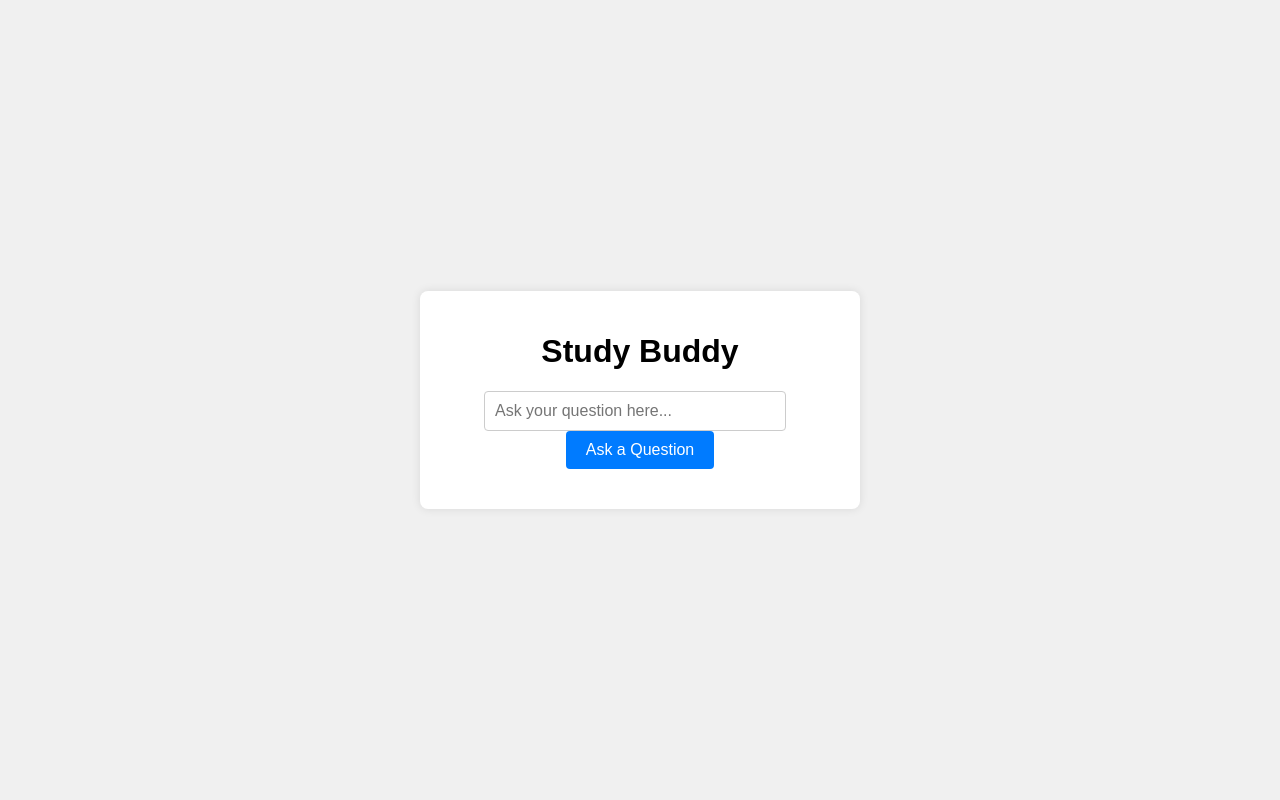
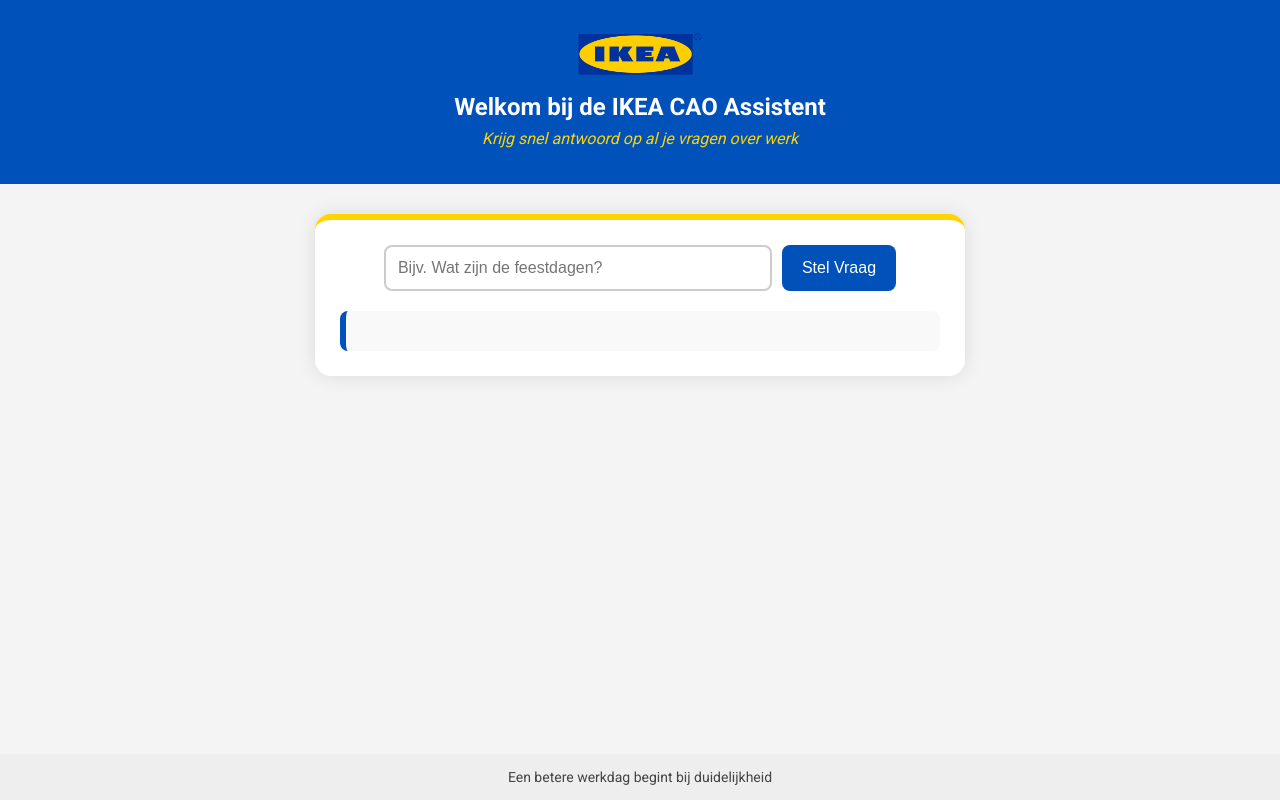
Before and after one commit to DaphneBruggeman/PRG8-study-buddy, a website: page client/index.html in a window 1280 px wide. Drawn offline with Linux system fonts and the light colour scheme.

Commit message:
Updated style to match IKEA

```diff
--- a/client/index.html
+++ b/client/index.html
@@ -1,23 +1,31 @@
 <!DOCTYPE html>
-<html lang="en">
+<html lang="nl">
 <head>
-    <meta charset="UTF-8">
-    <meta name="viewport" content="width=device-width, initial-scale=1.0">
-    <title>Study Buddy</title>
-    <link rel="stylesheet" href="style.css">
+    <meta charset="UTF-8" />
+    <meta name="viewport" content="width=device-width, initial-scale=1.0"/>
+    <title>IKEA CAO Assistent</title>
+    <link rel="stylesheet" href="style.css" />
+    <link href="https://fonts.googleapis.com/css2?family=Roboto:wght@400;700&display=swap" rel="stylesheet">
 </head>
 <body>
+    <div class="banner">
+   <img src="/assets/Ikea_logo.png" alt="IKEA Logo" class="logo" />
+        <h1>Welkom bij de IKEA CAO Assistent</h1>
+        <p class="tagline">Krijg snel antwoord op al je vragen over werk</p>
+    </div>
+
     <div class="container">
-        <h1>Study Buddy</h1>
         <div class="input-container">
-            <input type="text" id="userQuery" placeholder="Ask your question here..." />
-            <button id="submitBtn">Ask a Question</button>
+            <input type="text" id="userQuery" placeholder="Bijv. Wat zijn de feestdagen?" />
+            <button id="submitBtn">Stel Vraag</button>
             <div id="loadingSpinner" class="spinner"></div>
         </div>
-        <div id="responseContainer" class="response-container">
+        <div id="responseContainer" class="response-container"></div>
+    </div>
 
-        </div>
-    </div>
+    <footer>
+        Een betere werkdag begint bij duidelijkheid
+    </footer>
 
     <script src="script.js"></script>
 </body>
--- a/client/script.js
+++ b/client/script.js
@@ -1,27 +1,33 @@
-
 let chatHistory = [];
 let isProcessing = false;
 
 const submitBtn = document.getElementById('submitBtn');
+const loadingSpinner = document.getElementById('loadingSpinner');
+const responseContainer = document.getElementById('responseContainer');
+
 submitBtn.addEventListener('click', askQuestion);
 
 async function askQuestion() {
     if (isProcessing) return;
 
-    const userQuery = document.getElementById('userQuery').value.trim();
+    const userQueryInput = document.getElementById('userQuery');
+    const userQuery = userQueryInput.value.trim();
+
     if (!userQuery) {
-        alert('Please enter a study question first!');
+        alert('Vul eerst een vraag in');
         return;
     }
 
     isProcessing = true;
     submitBtn.disabled = true;
-    document.getElementById('loadingSpinner').style.display = 'inline-block';
+    loadingSpinner.style.display = 'inline-block';
 
     chatHistory.push({ role: 'user', content: userQuery });
 
-    const responseContainer = document.getElementById('responseContainer');
-    responseContainer.innerHTML = `<p><strong>Response:</strong> </p>`;
+    responseContainer.innerHTML = `
+        <p><strong>Antwoord:</strong></p>
+        <p><em>Even kijken in het magazijn...</em></p>
+    `;
 
     try {
         const response = await fetch('http://localhost:3000/chat', {
@@ -33,7 +39,7 @@
         });
 
         if (!response.ok) {
-            throw new Error('Network response was not ok');
+            throw new Error('Netwerkfout bij het ophalen van antwoord');
         }
 
         const reader = response.body.getReader();
@@ -47,16 +53,20 @@
             const chunk = decoder.decode(value, { stream: true });
             fullText += chunk;
 
-            responseContainer.innerHTML = `<p><strong>Response:</strong> ${fullText}</p>`;
+            responseContainer.innerHTML = `
+                <p><strong>Antwoord:</strong></p>
+                <p>${fullText}</p>
+            `;
         }
 
         chatHistory.push({ role: 'assistant', content: fullText });
     } catch (error) {
-        console.error('Error fetching response:', error);
-        alert('An error occurred while fetching response.');
+        console.error('Fout bij ophalen antwoord:', error);
+        alert('Er is iets misgegaan bij het ophalen van het antwoord');
     } finally {
         isProcessing = false;
         submitBtn.disabled = false;
-        document.getElementById('loadingSpinner').style.display = 'none';
+        loadingSpinner.style.display = 'none';
+        userQueryInput.value = '';
     }
 }
--- a/client/style.css
+++ b/client/style.css
@@ -1,44 +1,78 @@
 body {
-    font-family: Arial, sans-serif;
-    background-color: #f0f0f0;
+    font-family: 'Roboto', sans-serif;
+    background-color: #f4f4f4;
+    margin: 0;
+    padding: 0;
     display: flex;
-    justify-content: center;
-    align-items: center;
-    height: 100vh;
+    flex-direction: column;
+    min-height: 100vh;
+}
+
+.banner {
+    background-color: #0051ba;
+    color: white;
+    text-align: center;
+    padding: 30px 20px 20px;
+}
+
+.logo {
+    max-width: 130px;
+    margin-bottom: 10px;
+}
+
+.banner h1 {
+    font-size: 24px;
     margin: 0;
 }
 
+.tagline {
+    margin-top: 8px;
+    font-size: 16px;
+    font-style: italic;
+    color: #ffd400;
+}
+
 .container {
+    background-color: #ffffff;
+    margin: 30px auto;
+    padding: 25px;
+    border-radius: 16px;
+    box-shadow: 0 0 20px rgba(0, 0, 0, 0.1);
+    max-width: 600px;
+    width: 90%;
     text-align: center;
-    background-color: #fff;
-    padding: 20px;
-    border-radius: 8px;
-    box-shadow: 0 0 10px rgba(0,0,0,0.1);
-    max-width: 400px;
-    width: 100%;
+    border-top: 6px solid #ffd400;
 }
 
 .input-container {
     margin-bottom: 20px;
+    display: flex;
+    justify-content: center;
+    gap: 10px;
+    flex-wrap: wrap;
 }
 
 input[type="text"] {
-    width: 70%;
-    padding: 10px;
-    margin-right: 10px;
-    border: 1px solid #ccc;
-    border-radius: 4px;
+    width: 60%;
+    padding: 12px;
+    border: 2px solid #ccc;
+    border-radius: 8px;
     font-size: 16px;
 }
 
 button {
-    padding: 10px 20px;
-    background-color: #007bff;
-    color: #fff;
+    padding: 12px 20px;
+    background-color: #0051ba;
+    color: white;
     border: none;
-    border-radius: 4px;
+    border-radius: 8px;
     cursor: pointer;
     font-size: 16px;
+    transition: background-color 0.3s ease;
+}
+
+button:hover {
+    background-color: #003f94;
 }
 
 button:disabled {
@@ -48,11 +82,12 @@
 
 .spinner {
     display: none;
+    margin-top: 10px;
     border: 4px solid rgba(0, 0, 0, 0.1);
-    border-left-color: #007bff;
+    border-left-color: #0051ba;
     border-radius: 50%;
-    width: 20px;
-    height: 20px;
+    width: 24px;
+    height: 24px;
     animation: spin 1s linear infinite;
 }
 
@@ -64,4 +99,24 @@
 .response-container {
     margin-top: 20px;
     text-align: left;
+    background-color: #f9f9f9;
+    padding: 20px;
+    border-left: 6px solid #0051ba;
+    border-radius: 8px;
+    font-size: 16px;
+    animation: fadeIn 0.5s ease;
 }
+
+@keyframes fadeIn {
+    from { opacity: 0; transform: translateY(10px); }
+    to { opacity: 1; transform: translateY(0); }
+}
+
+footer {
+    margin-top: auto;
+    background-color: #eeeeee;
+    padding: 15px;
+    text-align: center;
+    font-size: 14px;
+    color: #444;
+}
--- a/server/server.js
+++ b/server/server.js
@@ -54,7 +54,7 @@
 
     const model = new ChatOpenAI({
       temperature: 0,
-      streaming: true, // ✅ streaming aanzetten
+      streaming: true,
       azureOpenAIApiKey: process.env.AZURE_OPENAI_API_KEY,
       azureOpenAIApiVersion: process.env.OPENAI_API_VERSION,
       azureOpenAIApiInstanceName: process.env.INSTANCE_NAME,
```
Also changed, not shown: assets/Ikea_logo.png (added).
